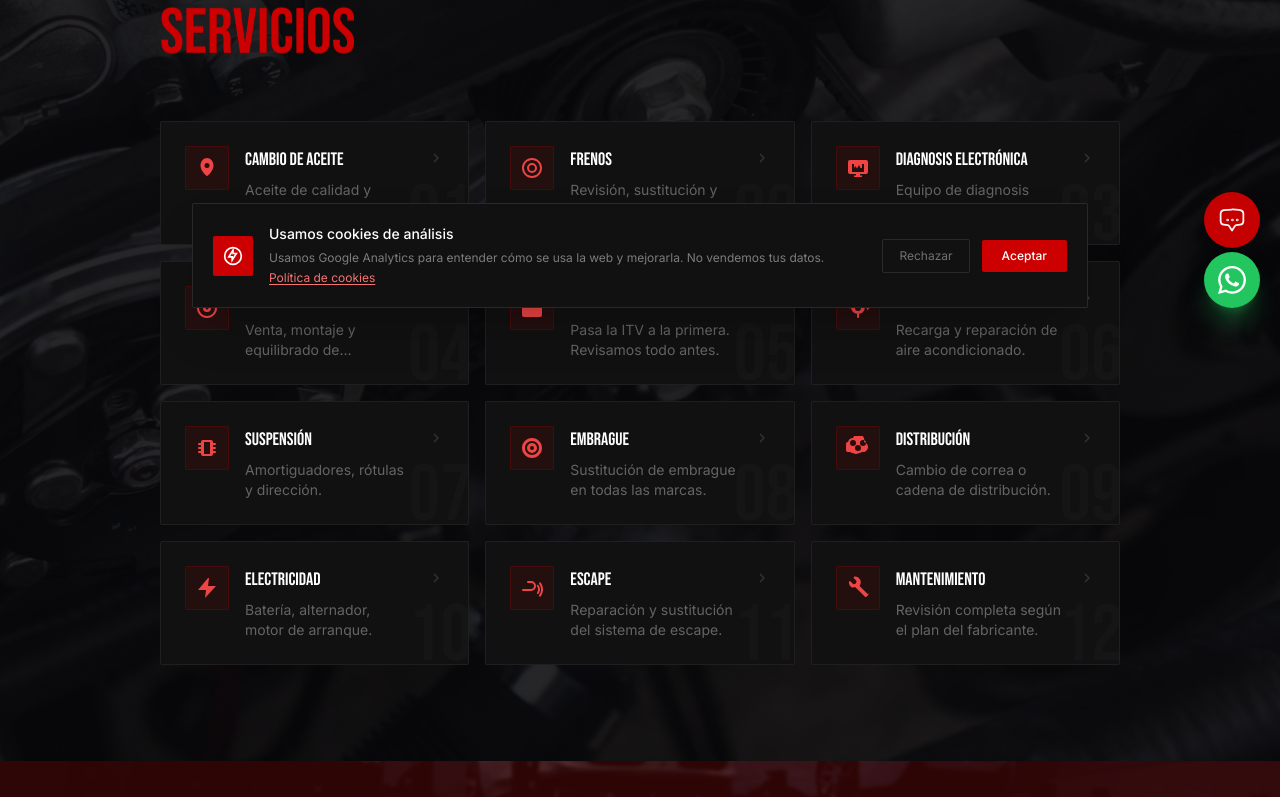
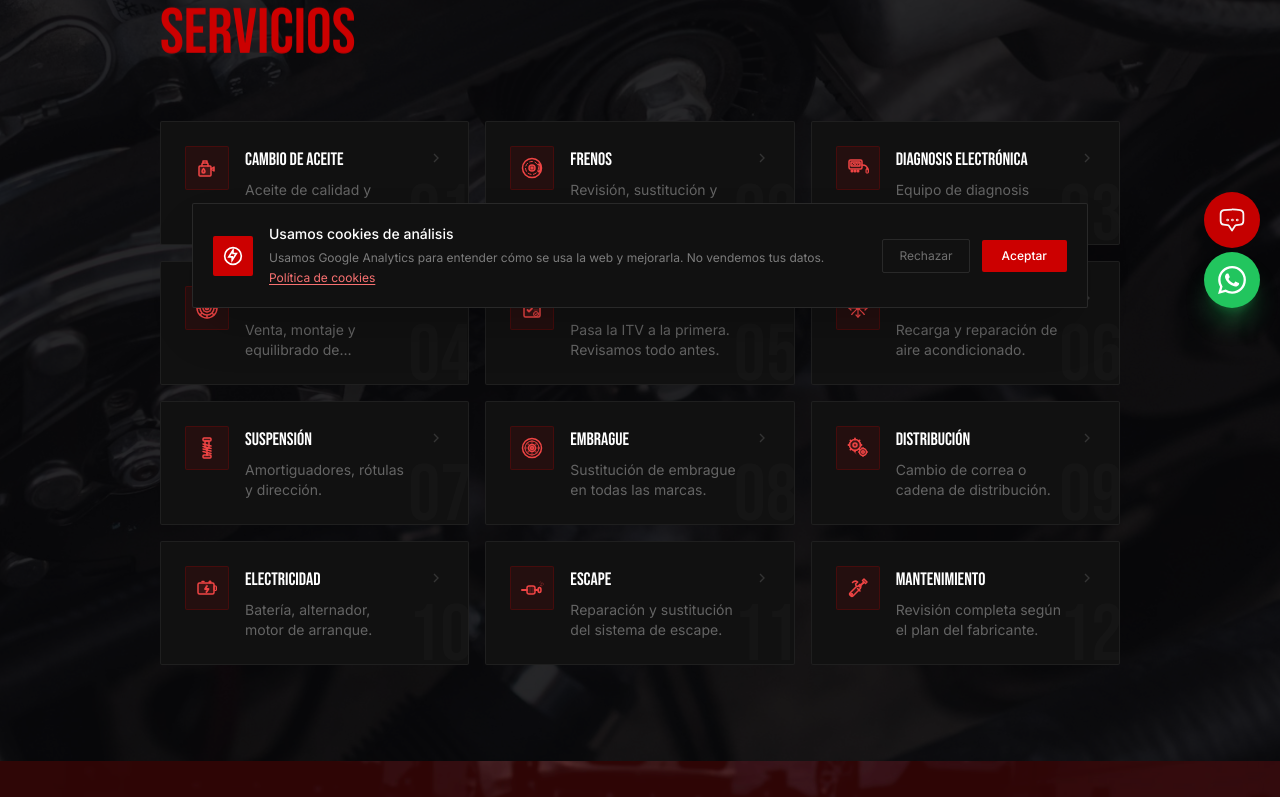
Before and after one commit to BigAPP37/taller-aleilla, a Next.js app: page /servicios in a window 1280 px wide. Shown: the part 472-1269 px from the top of the page. Built offline with nearby package versions, Linux system fonts and the light colour scheme.

Commit message:
Update ServiceIcons.tsx

```diff
--- a/src/components/ui/ServiceIcons.tsx
+++ b/src/components/ui/ServiceIcons.tsx
@@ -1,98 +1,225 @@
 // Iconos SVG profesionales para cada servicio
-// Estilo: sólido / filled, industrial, con peso visual
+// Estilo: line/stroke, detallado, reconocible al instante
 
 export function IconOil({ className = "w-8 h-8" }: { className?: string }) {
   return (
-    <svg className={className} viewBox="0 0 24 24" fill="currentColor">
-      <path d="M12 2C8.5 2 5.5 5.5 5.5 9.5c0 2.5 1.2 5 3 7.2.8 1 1.7 1.9 2.5 2.6.3.3.6.5.8.7l.2.1.2-.1c.2-.2.5-.4.8-.7.8-.7 1.7-1.6 2.5-2.6 1.8-2.2 3-4.7 3-7.2C18.5 5.5 15.5 2 12 2zm0 10a2.5 2.5 0 110-5 2.5 2.5 0 010 5z"/>
+    <svg className={className} viewBox="0 0 24 24" fill="none" stroke="currentColor" strokeWidth={1.5} strokeLinecap="round" strokeLinejoin="round">
+      {/* Oil can */}
+      <path d="M5 10h10a1 1 0 011 1v8a1 1 0 01-1 1H5a1 1 0 01-1-1v-8a1 1 0 011-1z" fill="currentColor" fillOpacity={0.15} stroke="currentColor" />
+      <path d="M7 10V8a1 1 0 011-1h4a1 1 0 011 1v2" />
+      {/* Spout */}
+      <path d="M16 13l3-2v4l-3-2z" fill="currentColor" fillOpacity={0.3} stroke="currentColor" />
+      {/* Oil drop */}
+      <path d="M10 15.5a1.5 1.5 0 11-3 0c0-1.5 1.5-3 1.5-3s1.5 1.5 1.5 3z" fill="currentColor" fillOpacity={0.4} />
+      {/* Handle */}
+      <path d="M8 7V5h4v2" />
     </svg>
   );
 }
 
 export function IconBrakes({ className = "w-8 h-8" }: { className?: string }) {
   return (
-    <svg className={className} viewBox="0 0 24 24" fill="currentColor">
-      <path fillRule="evenodd" d="M12 2C6.48 2 2 6.48 2 12s4.48 10 10 10 10-4.48 10-10S17.52 2 12 2zm0 2c4.42 0 8 3.58 8 8s-3.58 8-8 8-8-3.58-8-8 3.58-8 8-8zm0 3a5 5 0 100 10 5 5 0 000-10zm0 2a3 3 0 110 6 3 3 0 010-6z"/>
+    <svg className={className} viewBox="0 0 24 24" fill="none" stroke="currentColor" strokeWidth={1.5} strokeLinecap="round" strokeLinejoin="round">
+      {/* Brake disc outer */}
+      <circle cx="12" cy="12" r="9.5" strokeWidth={1.5} />
+      {/* Ventilation slots */}
+      <circle cx="12" cy="12" r="6.5" strokeWidth={1} strokeDasharray="3 2.5" />
+      {/* Hub */}
+      <circle cx="12" cy="12" r="3" fill="currentColor" fillOpacity={0.15} strokeWidth={1.5} />
+      {/* Center bolt */}
+      <circle cx="12" cy="12" r="1" fill="currentColor" />
+      {/* Brake caliper */}
+      <path d="M18.5 8.5a2 2 0 012 2v3a2 2 0 01-2 2" strokeWidth={2} stroke="currentColor" fill="currentColor" fillOpacity={0.2} />
     </svg>
   );
 }
 
 export function IconDiagnosis({ className = "w-8 h-8" }: { className?: string }) {
   return (
-    <svg className={className} viewBox="0 0 24 24" fill="currentColor">
-      <path d="M4 4a2 2 0 00-2 2v10a2 2 0 002 2h6v1.5H8V21h8v-1.5h-2V18h6a2 2 0 002-2V6a2 2 0 00-2-2H4zm2 4h2v4l1.5-2 1.5 2.5L13 9l1.5 3H16V8h2v8H6V8z"/>
+    <svg className={className} viewBox="0 0 24 24" fill="none" stroke="currentColor" strokeWidth={1.5} strokeLinecap="round" strokeLinejoin="round">
+      {/* OBD scanner body */}
+      <rect x="3" y="4" width="13" height="9" rx="1.5" fill="currentColor" fillOpacity={0.1} stroke="currentColor" />
+      {/* Screen */}
+      <rect x="5" y="6" width="9" height="4" rx="0.5" fill="currentColor" fillOpacity={0.2} />
+      {/* Screen wave / signal */}
+      <path d="M6.5 8.5l1.5-1.5 1 2 1.5-2.5 1 2 1-1.5" strokeWidth={1} />
+      {/* Cable */}
+      <path d="M16 9c2 0 3 0 4 1s2 2 2 3.5" strokeWidth={1.5} />
+      {/* Connector plug */}
+      <rect x="20" y="13" width="2.5" height="4" rx="0.5" fill="currentColor" fillOpacity={0.3} stroke="currentColor" strokeWidth={1} />
+      {/* Buttons */}
+      <circle cx="6" cy="15" r="0.8" fill="currentColor" />
+      <circle cx="9" cy="15" r="0.8" fill="currentColor" />
+      <circle cx="12" cy="15" r="0.8" fill="currentColor" />
     </svg>
   );
 }
 
 export function IconTyres({ className = "w-8 h-8" }: { className?: string }) {
   return (
-    <svg className={className} viewBox="0 0 24 24" fill="currentColor">
-      <path fillRule="evenodd" d="M12 2C6.48 2 2 6.48 2 12s4.48 10 10 10 10-4.48 10-10S17.52 2 12 2zm0 2a8 8 0 110 16 8 8 0 010-16zm0 4a4 4 0 100 8 4 4 0 000-8zm0 2.5a1.5 1.5 0 110 3 1.5 1.5 0 010-3z"/>
+    <svg className={className} viewBox="0 0 24 24" fill="none" stroke="currentColor" strokeWidth={1.5} strokeLinecap="round" strokeLinejoin="round">
+      {/* Tyre outer */}
+      <circle cx="12" cy="12" r="10" strokeWidth={1.5} />
+      {/* Tyre inner wall */}
+      <circle cx="12" cy="12" r="7" strokeWidth={1.5} />
+      {/* Rim */}
+      <circle cx="12" cy="12" r="4" fill="currentColor" fillOpacity={0.15} strokeWidth={1.5} />
+      {/* Center hub */}
+      <circle cx="12" cy="12" r="1.5" fill="currentColor" fillOpacity={0.4} />
+      {/* Tread pattern */}
+      <path d="M12 2.5v2M12 19.5v2M2.5 12h2M19.5 12h2M5 5l1.5 1.5M17.5 17.5L19 19M19 5l-1.5 1.5M6.5 17.5L5 19" strokeWidth={1.5} />
+      {/* Spoke lines */}
+      <path d="M12 8v-1M12 17v-1M8 12H7M17 12h-1M9.2 9.2l-.7-.7M15.5 15.5l-.7-.7M14.8 9.2l.7-.7M8.5 15.5l.7-.7" strokeWidth={0.8} opacity={0.5} />
     </svg>
   );
 }
 
 export function IconITV({ className = "w-8 h-8" }: { className?: string }) {
   return (
-    <svg className={className} viewBox="0 0 24 24" fill="currentColor">
-      <path d="M4 3a2 2 0 00-2 2v14a2 2 0 002 2h16a2 2 0 002-2V5a2 2 0 00-2-2H4zm12.3 6.3l-5.3 5.3-3.3-3.3a1 1 0 10-1.4 1.4l4 4a1 1 0 001.4 0l6-6a1 1 0 00-1.4-1.4z"/>
+    <svg className={className} viewBox="0 0 24 24" fill="none" stroke="currentColor" strokeWidth={1.5} strokeLinecap="round" strokeLinejoin="round">
+      {/* Clipboard */}
+      <path d="M8 3h8a1 1 0 011 1v1H7V4a1 1 0 011-1z" fill="currentColor" fillOpacity={0.2} />
+      <rect x="4" y="4" width="16" height="17" rx="1.5" fill="currentColor" fillOpacity={0.08} stroke="currentColor" />
+      {/* Clip */}
+      <path d="M9 2h6v3H9z" fill="currentColor" fillOpacity={0.3} stroke="currentColor" strokeWidth={1} />
+      {/* Check marks */}
+      <path d="M7.5 9.5l1.5 1.5 3-3" strokeWidth={1.8} />
+      <path d="M7.5 14l1.5 1.5 3-3" strokeWidth={1.8} />
+      {/* Text lines */}
+      <path d="M14 9h4M14 14h4" strokeWidth={1} opacity={0.4} />
+      {/* ITV stamp */}
+      <circle cx="16" cy="18" r="2.5" fill="currentColor" fillOpacity={0.15} strokeWidth={1} />
+      <path d="M15 18l0.8 0.8 1.7-1.8" strokeWidth={1} />
     </svg>
   );
 }
 
 export function IconAC({ className = "w-8 h-8" }: { className?: string }) {
   return (
-    <svg className={className} viewBox="0 0 24 24" fill="currentColor">
-      <path d="M12 2a1 1 0 011 1v3.26a5 5 0 010 11.48V21a1 1 0 11-2 0v-3.26a5 5 0 010-11.48V3a1 1 0 011-1zM6.34 4.93a1 1 0 011.41 0l2.3 2.31a5.02 5.02 0 00-5.74 5.74L2.01 10.68a1 1 0 010-1.41l4.33-4.34zm11.32 0a1 1 0 010 1.41l-2.3 2.31a5.02 5.02 0 015.73 5.74l2.3-2.31a1 1 0 000-1.41l-4.32-4.34a1 1 0 00-1.41 0zM12 9a3 3 0 100 6 3 3 0 000-6z"/>
+    <svg className={className} viewBox="0 0 24 24" fill="none" stroke="currentColor" strokeWidth={1.5} strokeLinecap="round" strokeLinejoin="round">
+      {/* Snowflake center */}
+      <circle cx="12" cy="12" r="1.5" fill="currentColor" fillOpacity={0.3} />
+      {/* Main axes */}
+      <path d="M12 3v18M3 12h18M5.6 5.6l12.8 12.8M18.4 5.6L5.6 18.4" strokeWidth={1.2} />
+      {/* Branch details */}
+      <path d="M12 3l-2 2M12 3l2 2M12 21l-2-2M12 21l2-2" strokeWidth={1.2} />
+      <path d="M3 12l2-2M3 12l2 2M21 12l-2-2M21 12l-2 2" strokeWidth={1.2} />
+      {/* Cold waves */}
+      <path d="M6.5 5.5l.5 2M17.5 5.5l-.5 2M17.5 18.5l-.5-2M6.5 18.5l.5-2" strokeWidth={1} opacity={0.5} />
     </svg>
   );
 }
 
 export function IconSuspension({ className = "w-8 h-8" }: { className?: string }) {
   return (
-    <svg className={className} viewBox="0 0 24 24" fill="currentColor">
-      <path d="M8 4a2 2 0 00-2 2v1H4a1 1 0 000 2h2v2H4a1 1 0 000 2h2v2H4a1 1 0 000 2h2v1a2 2 0 002 2h8a2 2 0 002-2v-1h2a1 1 0 100-2h-2v-2h2a1 1 0 100-2h-2V9h2a1 1 0 100-2h-2V6a2 2 0 00-2-2H8zm1 2h6v12H9V6z"/>
+    <svg className={className} viewBox="0 0 24 24" fill="none" stroke="currentColor" strokeWidth={1.5} strokeLinecap="round" strokeLinejoin="round">
+      {/* Top mount */}
+      <rect x="8" y="2" width="8" height="3" rx="1" fill="currentColor" fillOpacity={0.2} stroke="currentColor" />
+      {/* Shock body */}
+      <rect x="10" y="5" width="4" height="7" rx="0.5" fill="currentColor" fillOpacity={0.15} stroke="currentColor" />
+      {/* Piston rod */}
+      <line x1="12" y1="12" x2="12" y2="15" strokeWidth={2} />
+      {/* Spring coils */}
+      <path d="M8 8l8 2M8 10.5l8 2M8 13l8 2M8 15.5l8 2" strokeWidth={1.5} />
+      {/* Bottom mount */}
+      <rect x="8" y="19" width="8" height="3" rx="1" fill="currentColor" fillOpacity={0.2} stroke="currentColor" />
+      <line x1="12" y1="17.5" x2="12" y2="19" strokeWidth={2} />
     </svg>
   );
 }
 
 export function IconClutch({ className = "w-8 h-8" }: { className?: string }) {
   return (
-    <svg className={className} viewBox="0 0 24 24" fill="currentColor">
-      <path fillRule="evenodd" d="M12 2C6.48 2 2 6.48 2 12s4.48 10 10 10 10-4.48 10-10S17.52 2 12 2zm0 3c3.87 0 7 3.13 7 7s-3.13 7-7 7-7-3.13-7-7 3.13-7 7-7zm0 2a5 5 0 100 10 5 5 0 000-10zm0 3a2 2 0 110 4 2 2 0 010-4z"/>
+    <svg className={className} viewBox="0 0 24 24" fill="none" stroke="currentColor" strokeWidth={1.5} strokeLinecap="round" strokeLinejoin="round">
+      {/* Clutch disc outer */}
+      <circle cx="12" cy="12" r="9.5" strokeWidth={1.5} />
+      {/* Friction surface */}
+      <circle cx="12" cy="12" r="7" strokeWidth={1} fill="currentColor" fillOpacity={0.08} />
+      {/* Inner hub */}
+      <circle cx="12" cy="12" r="3.5" fill="currentColor" fillOpacity={0.15} strokeWidth={1.5} />
+      {/* Spline center */}
+      <circle cx="12" cy="12" r="1.5" fill="currentColor" fillOpacity={0.4} />
+      {/* Friction pad segments */}
+      <path d="M12 5v2M12 17v2M5 12h2M17 12h2" strokeWidth={2} opacity={0.3} />
+      <path d="M7.1 7.1l1.4 1.4M15.5 15.5l1.4 1.4M16.9 7.1l-1.4 1.4M8.5 15.5l-1.4 1.4" strokeWidth={2} opacity={0.3} />
+      {/* Springs */}
+      <path d="M9.5 9.5l-1-1M14.5 9.5l1-1M14.5 14.5l1 1M9.5 14.5l-1 1" strokeWidth={1} opacity={0.6} />
     </svg>
   );
 }
 
 export function IconTiming({ className = "w-8 h-8" }: { className?: string }) {
   return (
-    <svg className={className} viewBox="0 0 24 24" fill="currentColor">
-      <path d="M7 2a5 5 0 00-4.9 4.05A5 5 0 004 16a5 5 0 003 .95 5 5 0 006 0A5 5 0 0016 16a5 5 0 001.9-9.95A5 5 0 007 2zm0 2a3 3 0 110 6 3 3 0 010-6zm10 0a3 3 0 110 6 3 3 0 010-6zm-5 5a3 3 0 110 6 3 3 0 010-6z"/>
+    <svg className={className} viewBox="0 0 24 24" fill="none" stroke="currentColor" strokeWidth={1.5} strokeLinecap="round" strokeLinejoin="round">
+      {/* Large gear */}
+      <circle cx="9" cy="9" r="5.5" fill="currentColor" fillOpacity={0.1} strokeWidth={1.5} />
+      <circle cx="9" cy="9" r="2" fill="currentColor" fillOpacity={0.3} />
+      {/* Large gear teeth */}
+      <path d="M9 3.5v-1M9 15.5v-1M3.5 9h-1M15.5 9h-1M5.1 5.1l-.7-.7M13.6 13.6l-.7-.7M12.9 5.1l.7-.7M4.4 13.6l.7-.7" strokeWidth={1.8} />
+      {/* Small gear */}
+      <circle cx="17" cy="16" r="3.5" fill="currentColor" fillOpacity={0.1} strokeWidth={1.5} />
+      <circle cx="17" cy="16" r="1.3" fill="currentColor" fillOpacity={0.3} />
+      {/* Small gear teeth */}
+      <path d="M17 12.5v-.8M17 20.3v-.8M13.5 16h-.8M21.3 16h-.8" strokeWidth={1.5} />
+      {/* Belt/chain connecting */}
+      <path d="M13.5 6.5l2 5.5" strokeWidth={1} strokeDasharray="2 1.5" opacity={0.5} />
+      <path d="M4 12l6 5.5" strokeWidth={1} strokeDasharray="2 1.5" opacity={0.5} />
     </svg>
   );
 }
 
 export function IconElectric({ className = "w-8 h-8" }: { className?: string }) {
   return (
-    <svg className={className} viewBox="0 0 24 24" fill="currentColor">
-      <path d="M13 2L3 14h8l-1 8 11-12h-8l1-8z"/>
+    <svg className={className} viewBox="0 0 24 24" fill="none" stroke="currentColor" strokeWidth={1.5} strokeLinecap="round" strokeLinejoin="round">
+      {/* Battery body */}
+      <rect x="3" y="7" width="16" height="11" rx="1.5" fill="currentColor" fillOpacity={0.1} stroke="currentColor" />
+      {/* Battery terminal */}
+      <rect x="19" y="10" width="2.5" height="4.5" rx="0.5" fill="currentColor" fillOpacity={0.3} stroke="currentColor" strokeWidth={1} />
+      {/* Positive terminal marker */}
+      <path d="M15 5v2M14 6h2" strokeWidth={1.5} />
+      {/* Negative terminal marker */}
+      <path d="M7 5.5h2" strokeWidth={1.5} />
+      {/* Lightning bolt */}
+      <path d="M12 10l-2 3h3.5l-2 3" strokeWidth={1.8} />
+      {/* Cell divider */}
+      <line x1="11" y1="8" x2="11" y2="17" strokeWidth={0.8} opacity={0.3} />
     </svg>
   );
 }
 
 export function IconExhaust({ className = "w-8 h-8" }: { className?: string }) {
   return (
-    <svg className={className} viewBox="0 0 24 24" fill="currentColor">
-      <path d="M3 15a1 1 0 010-2h8a3 3 0 100-6H8a1 1 0 010-2h3a5 5 0 010 10H3zm14-6a1 1 0 011.4.2c.8 1 1.6 2.5 1.6 4.3 0 1.8-.8 3.2-1.6 4.3A1 1 0 0116.8 17c.7-.9 1.2-2 1.2-3.5 0-1.5-.5-2.6-1.2-3.5a1 1 0 01.2-1zm2.5-2.5a1 1 0 011.3.3C22.2 8.8 23 11 23 13.5s-.8 4.7-2.2 6.7a1 1 0 01-1.6-1.2c1.1-1.6 1.8-3.4 1.8-5.5s-.7-3.9-1.8-5.5a1 1 0 01.3-1.5z"/>
+    <svg className={className} viewBox="0 0 24 24" fill="none" stroke="currentColor" strokeWidth={1.5} strokeLinecap="round" strokeLinejoin="round">
+      {/* Exhaust pipe */}
+      <path d="M2 14h5" strokeWidth={2} />
+      {/* Muffler body */}
+      <rect x="7" y="10" width="8" height="8" rx="2" fill="currentColor" fillOpacity={0.1} stroke="currentColor" />
+      {/* Tail pipe */}
+      <path d="M15 14h3" strokeWidth={2} />
+      {/* Tip */}
+      <ellipse cx="19.5" cy="14" rx="1.5" ry="2.5" fill="currentColor" fillOpacity={0.15} stroke="currentColor" />
+      {/* Smoke / emission clouds */}
+      <path d="M20 10c1-1.5 2.5-1 2 0" strokeWidth={1} opacity={0.4} />
+      <path d="M21 8c1-2 3-1 2.5 0.5" strokeWidth={1} opacity={0.3} />
+      <path d="M19.5 6.5c0.5-1.5 2-1 1.5 0.5" strokeWidth={1} opacity={0.2} />
+      {/* Internal baffle */}
+      <line x1="10" y1="10.5" x2="10" y2="17.5" strokeWidth={0.8} opacity={0.3} />
+      <line x1="13" y1="10.5" x2="13" y2="17.5" strokeWidth={0.8} opacity={0.3} />
     </svg>
   );
 }
 
 export function IconMaintenance({ className = "w-8 h-8" }: { className?: string }) {
   return (
-    <svg className={className} viewBox="0 0 24 24" fill="currentColor">
-      <path d="M22.7 19l-9.1-9.1a6 6 0 00.4-6.3 6 6 0 00-5.5-3.1 1 1 0 00-.6 1.7L10.6 5l-.7 2.5L7.4 8.2 4.6 5.4a1 1 0 00-1.7.6A6 6 0 006 11.5a6 6 0 003.1-.4L19 20.7a1 1 0 001.4 0l2.3-2.3a1 1 0 000-1.4z"/>
+    <svg className={className} viewBox="0 0 24 24" fill="none" stroke="currentColor" strokeWidth={1.5} strokeLinecap="round" strokeLinejoin="round">
+      {/* Wrench */}
+      <path d="M6.5 6.5a4 4 0 015.2-.5l-2 2 .3 2 2 .3 2-2a4 4 0 01-.5 5.2L7 20a1.5 1.5 0 01-2.1 0l-.9-.9a1.5 1.5 0 010-2.1l6.5-6.5" fill="currentColor" fillOpacity={0.08} stroke="currentColor" />
+      {/* Screwdriver */}
+      <path d="M17.5 6.5l-4 4" strokeWidth={1.8} />
+      <path d="M18 3l3 3-1.5 1.5-3-3L18 3z" fill="currentColor" fillOpacity={0.2} stroke="currentColor" />
+      <line x1="11.5" y1="12.5" x2="14" y2="15" strokeWidth={1.5} />
+      {/* Bolt detail */}
+      <circle cx="5.5" cy="18.5" r="1" fill="currentColor" fillOpacity={0.3} />
     </svg>
   );
 }
```
